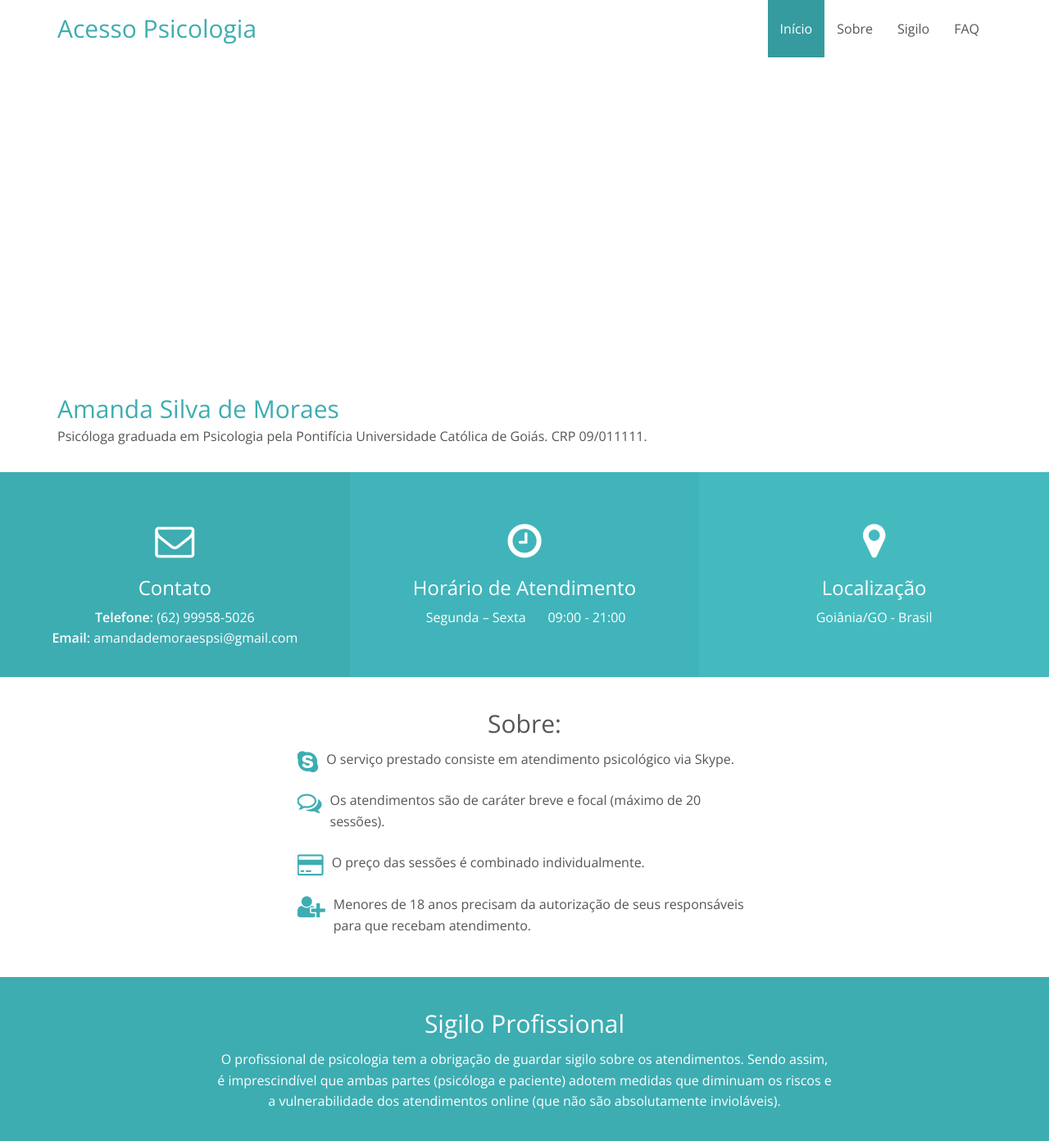
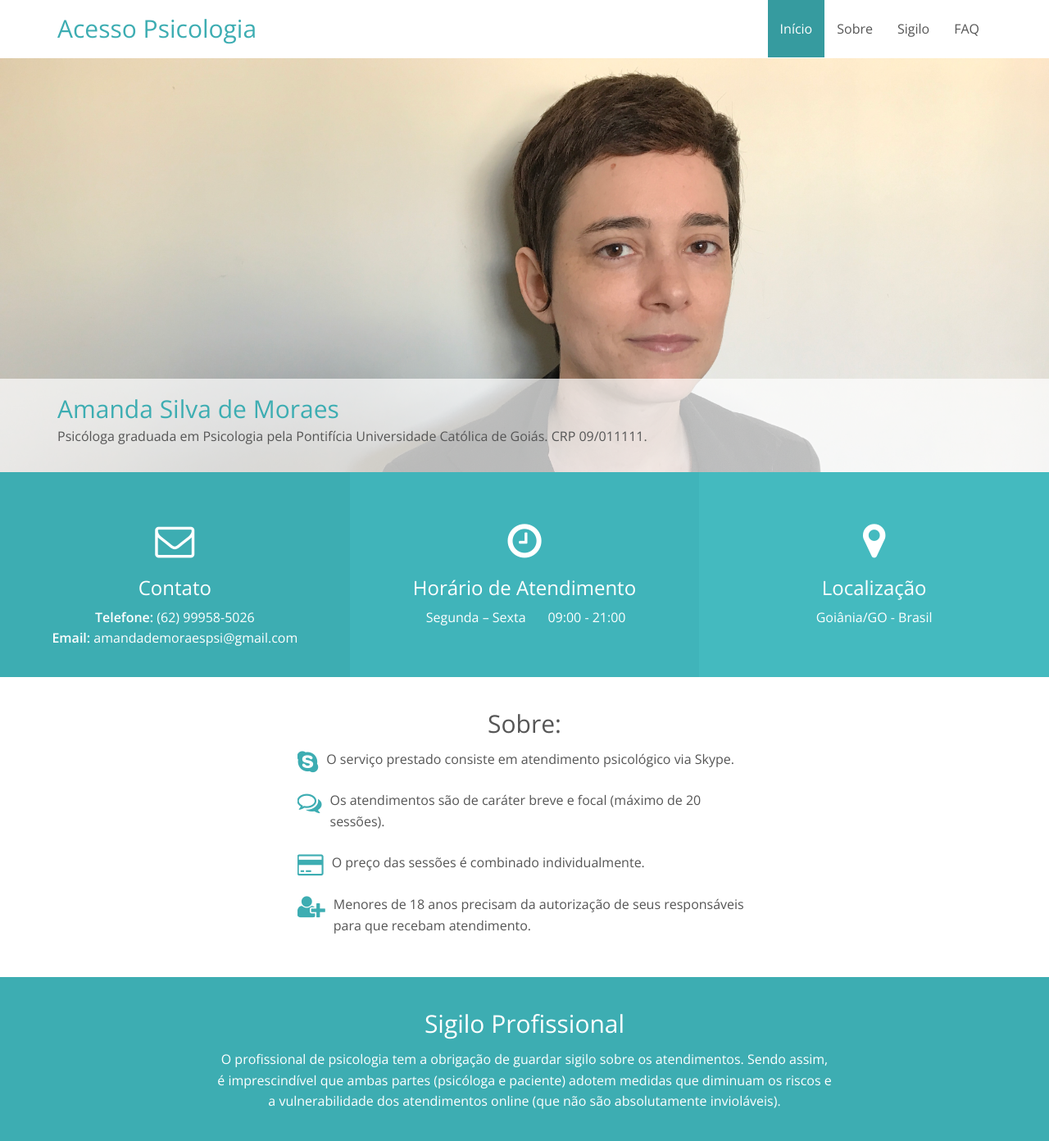
Before and after one commit to Amandapsi/acessopsicologia, a Jekyll site: the page built from index.md, in a window 1280 px wide and 1400 px high. Shown: the top 1392 px of the window at 82% size. Built offline with Jekyll 4.4.1, drawn with Linux system fonts in a browser that asks for light colours.

Commit message:
image path

```diff
--- a/_sass/components/_jumbotron.scss
+++ b/_sass/components/_jumbotron.scss
@@ -16,7 +16,7 @@
 }
 
 .banner {
-  background: url(image-path("image2.jpg")) no-repeat;
+  background: url('image2.jpg') no-repeat;
   background-size: cover;
   height: 550px;
   margin-bottom: 0;
```
